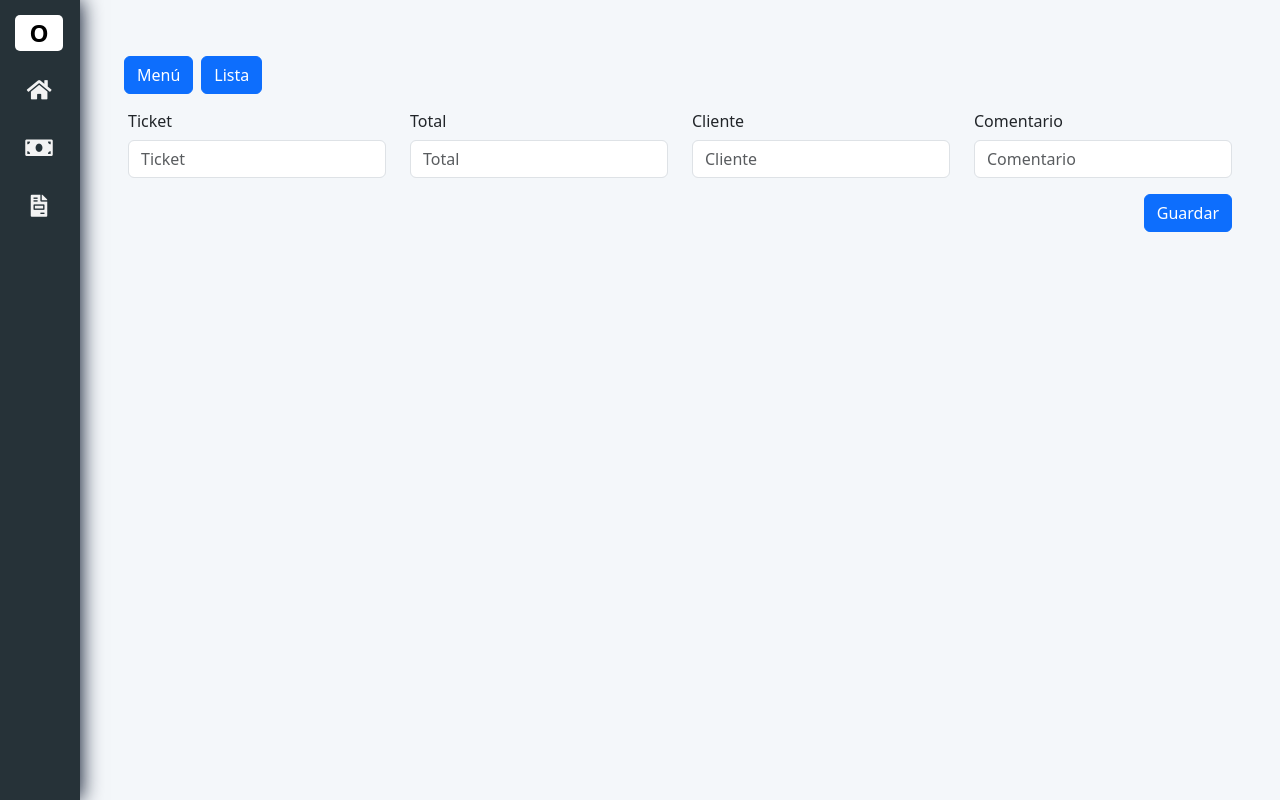
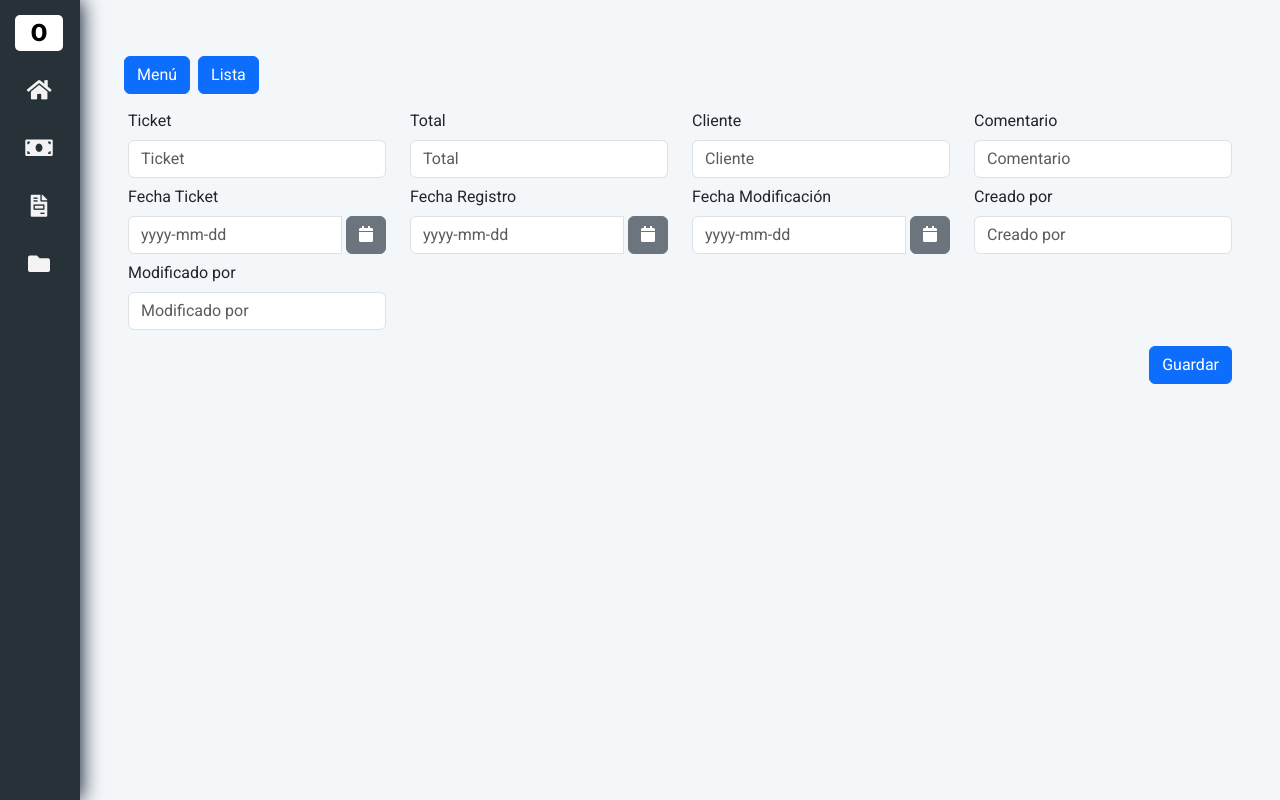
Before and after one commit to luiszelph/overpass-erp, an Angular app: page /nuevo-ingresos in a window 1280 px wide. Built offline with nearby package versions, Linux system fonts and the light colour scheme.

Commit message:
Se agregaron algunos campos a ingresos

```diff
--- a/angular.json
+++ b/angular.json
@@ -25,6 +25,7 @@
               "src/assets"
             ],
             "styles": [
+              "node_modules/bootstrap/dist/css/bootstrap.min.css",
               "src/styles.css",
               "bootstrap/dist/css/bootstrap.min.css"
             ],
--- a/package.json
+++ b/package.json
@@ -19,6 +19,8 @@
     "@angular/platform-browser-dynamic": "^16.2.0",
     "@angular/router": "^16.2.0",
     "@fortawesome/fontawesome-free": "^6.5.2",
+    "@ng-bootstrap/ng-bootstrap": "^15.1.2",
+    "@popperjs/core": "^2.11.6",
     "bootstrap": "^5.3.3",
     "rxjs": "~7.8.0",
     "tslib": "^2.3.0",
@@ -28,6 +30,7 @@
     "@angular-devkit/build-angular": "^16.2.14",
     "@angular/cli": "^16.2.14",
     "@angular/compiler-cli": "^16.2.0",
+    "@angular/localize": "^16.2.0",
     "@types/jasmine": "~4.3.0",
     "jasmine-core": "~4.6.0",
     "karma": "~6.4.0",
--- a/src/app/app.module.ts
+++ b/src/app/app.module.ts
@@ -1,7 +1,6 @@
 import { NgModule } from '@angular/core';
 import { BrowserModule } from '@angular/platform-browser';
 import { BrowserAnimationsModule } from '@angular/platform-browser/animations';
-
 import { AppComponent } from './app.component';
 import { SidenavComponent } from './components/sidenav/sidenav.component';
 import { BodyComponent } from './components/body/body.component';
@@ -13,6 +12,7 @@ import { ListaIngresosComponent } from './components/ingresos/lista-ingresos/lis
 import { NuevoIngresoComponent } from './components/ingresos/nuevo-ingreso/nuevo-ingreso.component';
 import { ListaEgresosComponent } from './components/egresos/lista-egresos/lista-egresos.component';
 import { NuevoEgresosComponent } from './components/egresos/nuevo-egresos/nuevo-egresos.component';
+import { NgbModule, NgbDatepickerModule } from '@ng-bootstrap/ng-bootstrap';
 
 @NgModule({
   declarations: [
@@ -25,8 +25,10 @@ import { NuevoEgresosComponent } from './components/egresos/nuevo-egresos/nuevo-
   ]
   ,imports: [
      BrowserModule
+    ,AppRoutingModule
     ,BrowserAnimationsModule
-    ,AppRoutingModule
+    ,NgbModule
+    ,NgbDatepickerModule
   ]
   ,providers: []
   ,bootstrap: [AppComponent]
--- a/src/app/components/ingresos/ejemplos-ingresos.ts
+++ b/src/app/components/ingresos/ejemplos-ingresos.ts
@@ -1,22 +1,28 @@
 export const ingresos = [
    {
      id: 1,
-     ticket: 'FA-001',
+     ticket: 'TI-001',
      total: 100,
+     fechaTicket: '26/03/2024',
+     fechaRegistro: '21/05/2024',
      cliente: 'Cliente A',
      comentario: 'Comentario 1'
    }
   ,{
     id: 2,
-    ticket: 'FA-002',
+    ticket: 'TI-002',
     total: 200,
+    fechaTicket: '01/04/2024',
+    fechaRegistro: '21/05/2024',
     cliente: 'Cliente B',
     comentario: 'Comentario 2'
   }
   ,{
     id: 3,
-    ticket: 'FA-003',
+    ticket: 'TI-003',
     total: 300,
+    fechaTicket: '21/04/2024',
+    fechaRegistro: '21/05/2024',
     cliente: 'Cliente C',
     comentario: 'Comentario 3'
   }
--- a/src/app/components/ingresos/lista-ingresos/lista-ingresos.component.html
+++ b/src/app/components/ingresos/lista-ingresos/lista-ingresos.component.html
@@ -16,6 +16,8 @@
       <th scope="col">Número</th>
       <th scope="col">Ticket</th>
       <th scope="col">Total</th>
+      <th scope="col">F. del Ticket</th>
+      <th scope="col">F. de registro</th>
       <th scope="col">Empresa</th>
       <th scope="col">Comentario</th>
     </tr>
@@ -30,6 +32,8 @@
       <!-- </td>
       <td>{{ ingreso.ticket }}</td> -->
       <td>{{ ingreso.total }}</td>
+      <td>{{ ingreso.fechaTicket }}</td>
+      <td>{{ ingreso.fechaRegistro }}</td>
       <td>{{ ingreso.cliente }}</td>
       <td>{{ ingreso.comentario }}</td>
     </tr>
--- a/src/app/components/ingresos/nuevo-ingreso/nuevo-ingreso.component.html
+++ b/src/app/components/ingresos/nuevo-ingreso/nuevo-ingreso.component.html
@@ -25,6 +25,65 @@
     <div class="col-sm-3">
       <label for="comentario" class="col-sm-2 col-form-label">Comentario</label>
       <input type="text" class="form-control" id="comentario" placeholder="Comentario" name="comentario">
+    </div>
+    <div class="col-sm-3">
+      <label for="fechaTicket" class="col-form-label">Fecha Ticket</label>
+      <div class="input-group custom-datepicker">
+        <input
+          class="form-control"
+          placeholder="yyyy-mm-dd"
+          name="dp"
+          ngbDatepicker
+          #d="ngbDatepicker"
+        />
+        <div class="input-group-append ms-1">
+          <button class="btn btn-secondary" (click)="d.toggle()" type="button">
+            <i class="fa fa-calendar"></i>
+          </button>
+        </div>
+      </div>
+    </div>
+    <div class="col-sm-3">
+      <label for="fechaTicket" class="col-form-label">Fecha Registro</label>
+      <div class="input-group custom-datepicker">
+        <input
+          class="form-control"
+          placeholder="yyyy-mm-dd"
+          name="dp"
+          ngbDatepicker
+          #d="ngbDatepicker"
+        />
+        <div class="input-group-append ms-1">
+          <button class="btn btn-secondary" (click)="d.toggle()" type="button">
+            <i class="fa fa-calendar"></i>
+          </button>
+        </div>
+      </div>
+    </div>
+    <div class="col-sm-3">
+      <label for="fechaTicket" class="col-form-label">Fecha Modificación</label>
+      <div class="input-group custom-datepicker">
+        <input
+          class="form-control"
+          placeholder="yyyy-mm-dd"
+          name="dp"
+          ngbDatepicker
+          #d="ngbDatepicker"
+        />
+        <div class="input-group-append ms-1">
+          <button class="btn btn-secondary" (click)="d.toggle()" type="button">
+            <i class="fa fa-calendar"></i>
+          </button>
+        </div>
+      </div>
+    </div>
+    <div class="col-sm-3">
+      <label for="creadoPor" class="col-form-label">Creado por</label>
+      <input type="text" class="form-control" id="creadoPor" placeholder="Creado por" name="creadoPor">
+    </div>
+    <div class="col-sm-3">
+      <label for="modificadoPor" class="col-form-label">Modificado por</label>
+      <input type="text" class="form-control" id="modificadoPor" placeholder="Modificado por" name="modificadoPor">
     </div>
   </div>
   <div class="d-flex justify-content-end mt-3">
--- a/src/app/components/sidenav/nav-data.ts
+++ b/src/app/components/sidenav/nav-data.ts
@@ -9,21 +9,16 @@ export const navbarData: INavbarData[] = [
     ,{
         routerLink: 'ingresos',
         icon: 'fa fa-money-bill',
-        label: 'Ingreos',
-        items: [
-            {
-                routerLink: 'ingresos/lista-ingresos',
-                label: 'Lista Ingreos'
-            },
-            {
-                routerLink: 'ingresos/nuevo-ingresos',
-                label: 'Nuevo Ingreos'
-            }
-        ]
+        label: 'Ingresos'
     }
     ,{
         routerLink: 'egresos',
         icon: 'fa fa-file-invoice',
         label: 'Egresos'
     }
+    ,{
+        routerLink: 'catalogos',
+        icon: 'fa fa-folder',
+        label: 'Catalogos'
+    }
 ];
--- a/src/index.html
+++ b/src/index.html
@@ -7,8 +7,9 @@
   <meta name="viewport" content="width=device-width, initial-scale=1">
   <link rel="icon" type="image/x-icon" href="favicon.ico">
   <link rel="stylesheet" href="https://use.fontawesome.com/releases/v5.6.3/css/all.css" integrity="sha384-UHRtZLI+pbxtHCWp1t77Bi1L4ZtiqrqD80Kn4Z8NTSRyMA2Fd33n5dQ8lWUE00s/" crossorigin="anonymous">
+  <link href="https://fonts.googleapis.com/css2?family=Roboto:wght@300;400;500&display=swap" rel="stylesheet">
 </head>
-<body>
+<body class="mat-typography">
   <app-root></app-root>
 </body>
 </html>
--- a/src/main.ts
+++ b/src/main.ts
@@ -1,3 +1,5 @@
+/// <reference types="@angular/localize" />
+
 import { platformBrowserDynamic } from '@angular/platform-browser-dynamic';
 
 import { AppModule } from './app/app.module';
--- a/src/styles.css
+++ b/src/styles.css
@@ -11,3 +11,5 @@ body {
     position: relative;
     font-family: 'Roboto', sans-serif;
 }
+html, body { height: 100%; }
+body { margin: 0; font-family: Roboto, "Helvetica Neue", sans-serif; }
--- a/tsconfig.app.json
+++ b/tsconfig.app.json
@@ -3,7 +3,9 @@
   "extends": "./tsconfig.json",
   "compilerOptions": {
     "outDir": "./out-tsc/app",
-    "types": []
+    "types": [
+      "@angular/localize"
+    ]
   },
   "files": [
     "src/main.ts"
```
Also changed, not shown: src/app/Models/Ingresos/TablaIngreso.ts (added, +16 -0 lines), 2 other files (tests, documents, lock files or other folders).
